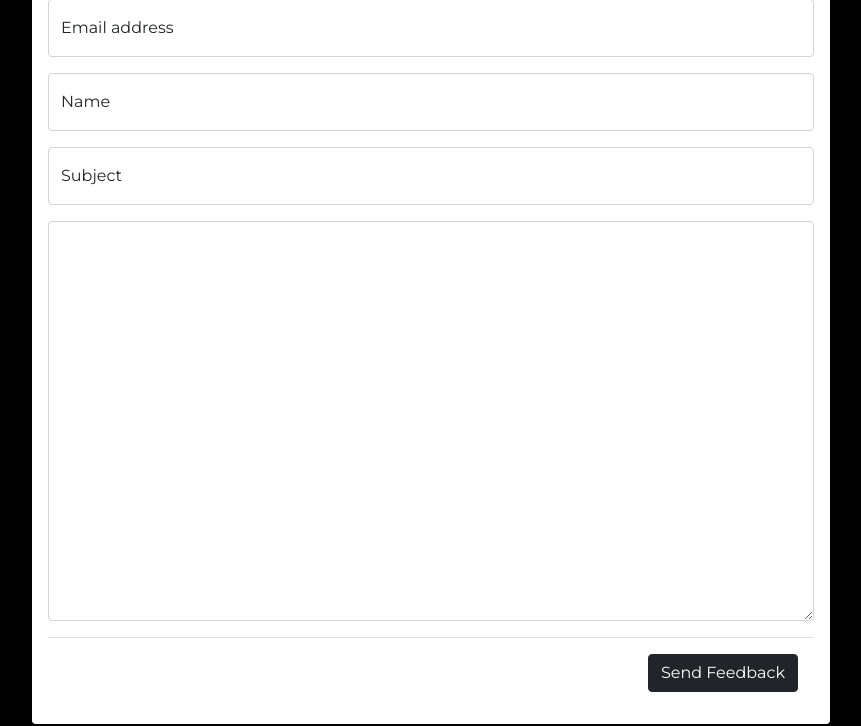
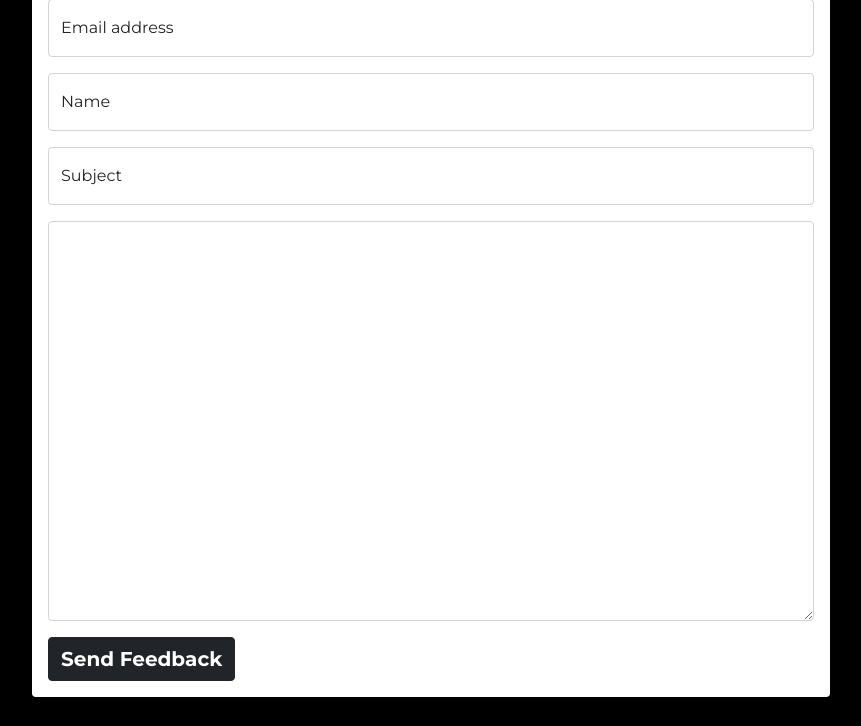
Before and after one commit to cjphawes/restaurant-booking-system, a Django app: page /contact/ in a window 1280 px wide, after a click on "FEEDBACK FORM". Shown: the part 245-971 px from the top of the page, without its empty margins (209-1070 px from the left). Run offline with Django 4.2, Linux system fonts and the light colour scheme; some web fonts are replaced.

Commit message:
feat:add formatting for btns & add form element

```diff
--- a/reservations/templates/reservations/contact.html
+++ b/reservations/templates/reservations/contact.html
@@ -35,6 +35,8 @@
 
             <div class="modal-body text-dark">
                 <h2 class="text-center fs-2 margin-top h2-margin-btm">Write a review</h2>
+
+                <form action="POST">
                     <div class="form-floating mb-3">
                         <input type="email" class="form-control" id="floatingEmail" placeholder="name@example.com">
                         <label for="floatingEmail">Email address</label>
@@ -52,10 +54,12 @@
                         <label for="floatingFeedbackText"></label>
                     </div>
 
-            <div class="modal-footer sticky-bottom">
-                <button type="button" class="btn btn-dark" data-bs-dismiss="modal">Send Feedback</button>
+                    <button type="submit" class="btn btn-dark fs-5" data-bs-dismiss="modal"><strong>Send Feedback</strong></button>
+                </form>
             </div>
         </div>
     </div>
 </div>
+
+
 {% endblock %}
--- a/reservations/templates/reservations/menu.html
+++ b/reservations/templates/reservations/menu.html
@@ -76,7 +76,7 @@
   </div>
 
   <div class="mb-5">
-    <button type="button" class="btn text-light btn-sm px-3 border-light border-3 mx-auto mb-5 my-5 fs-4" data-bs-toggle="modal" data-bs-target="#menuModal">WINE & SAKE</button>
+    <button type="button" class="btn text-light btn-sm px-4 py-3 border-light border-3 mx-auto mb-5 my-5 fs-4" data-bs-toggle="modal" data-bs-target="#menuModal"><strong>WINE & SAKE</strong></button>
   </div>
 </article>
 
@@ -90,7 +90,7 @@
 
       <div class="modal-body">
           <article class="d-flex flex-column justify-content-center text-center text-dark">
-            <h2 class="fs-2">WINE & SAKE</h2>
+            <h2 class="fs-2 my-4">WINE & SAKE</h2>
 
             <div class="mt-5">
               <h3 class="fs-4 mb-5">SPARKLING</h3>
```
Lines whose indentation alone changed are shown as unchanged.
